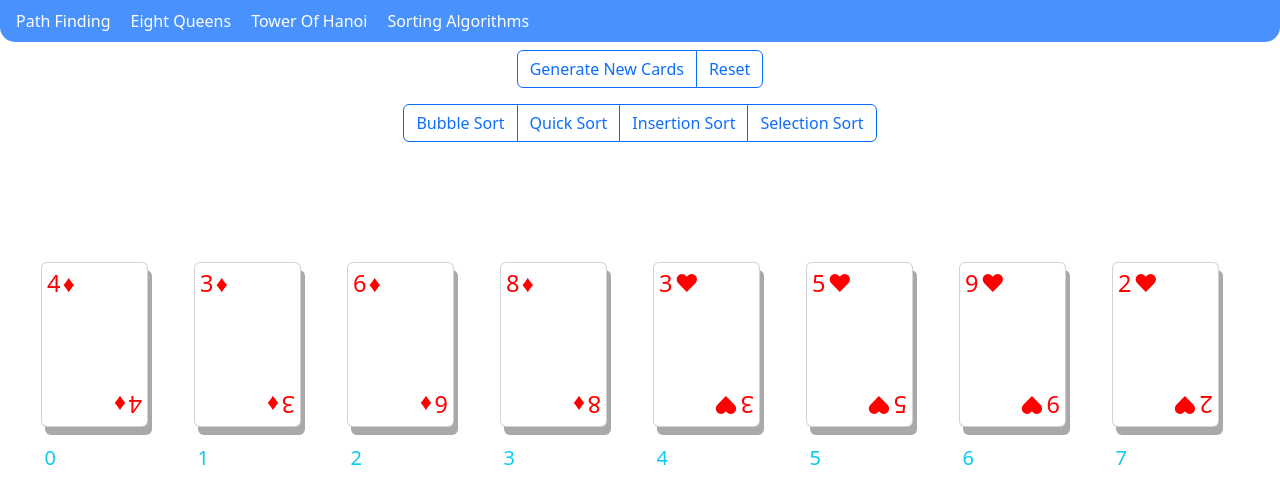
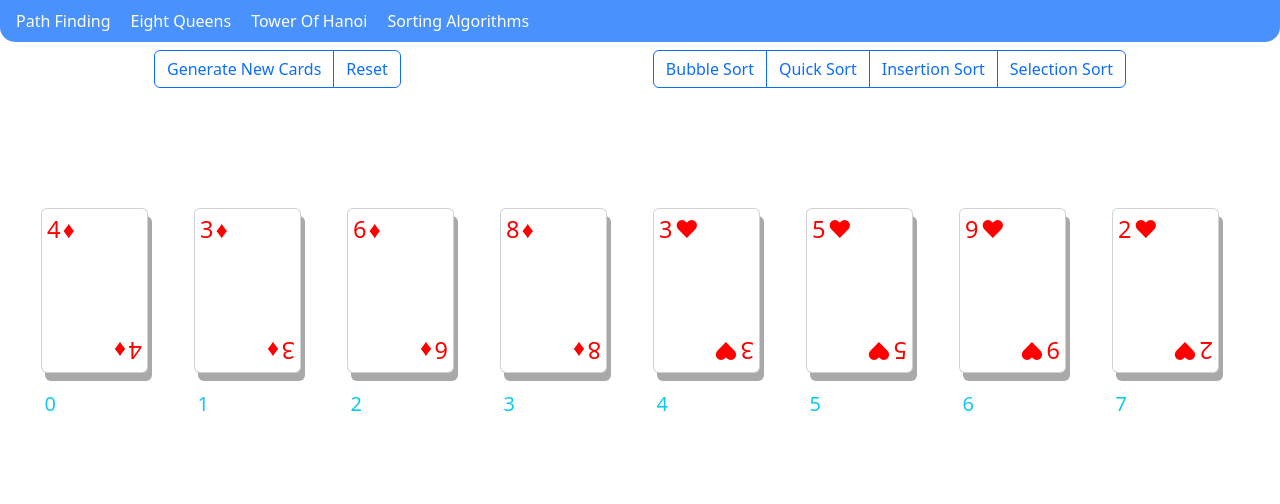
Before and after one commit to IvayloNikolov36/AlgorithmVisualiser, a React (Create React App) app in the folder algorithm-visualizer/: page /sorting in a window 1280 px wide. Shown: the top 504 px of the page. Built offline with nearby package versions, Linux system fonts and the light colour scheme.

Commit message:
insertion sort ui changes

```diff
--- a/algorithm-visualizer/src/components/SortingAlgorithms.jsx
+++ b/algorithm-visualizer/src/components/SortingAlgorithms.jsx
@@ -1,4 +1,4 @@
-import { useEffect } from "react";
+import { useEffect, useRef } from "react";
 import { useState } from "react";
 import { Card } from "../models/card";
 import { CardSuitEnum } from "../enums/card-suit.enum";
@@ -17,15 +17,29 @@ const EmptyLabel = '';
 export function SortingAlgorithms() {
 
     const [cards, setCards] = useState([]);
+    const [cardsField, setCardsField] = useState([]);
     const [unsortedCards, setUnsortedCards] = useState([]);
     const [isSorting, setIsSorting] = useState(false);
     const [sortingInfo, setSortingInfo] = useState('');
+    const [showCardsField, setShowCardsField] = useState(false);
+    const nullCard = useRef(new Card(null, null));
 
     useEffect(() => {
         const initialCards = createCards();
         setUnsortedCards(cloneDeep(initialCards));
         setCards(initialCards);
+        setCardsField(createCardsField());
     }, [])
+
+    const createCardsField = () => {
+        const cardsField = [];
+
+        for (let i = 0; i < CardsCount; i++) {
+            cardsField.push(nullCard.current);
+        }
+
+        return cardsField;
+    }
 
     const startQuickSort = async () => {
         setIsSorting(true);
@@ -111,11 +125,6 @@ export function SortingAlgorithms() {
         await quickSortSortPartition(sortedIndex + 1, endIndex);
     }
 
-    const updateCards = async () => {
-        setCards(cloneDeep(cards));
-        await setTimeOutAfter(WaitInSeconds);
-    }
-
     const startBubbleSort = async () => {
         setIsSorting(true);
 
@@ -191,10 +200,15 @@ export function SortingAlgorithms() {
 
     const startInsertionSort = async () => {
         setIsSorting(true);
+        setShowCardsField(true);
+        await setTimeOutAfter(WaitInSeconds);
 
         let index = 1;
 
         while (index < cards.length) {
+
+            setGrayOutFlag([cards[index - 1]], true);
+            await updateCards();
 
             const currentValue = cards[index].value;
             const previousValue = cards[index - 1].value;
@@ -202,8 +216,12 @@ export function SortingAlgorithms() {
             if (currentValue < previousValue) {
 
                 const extracted = cards[index];
-                // TODO: create a new div to hold the extracted card
-                cards[index] = new Card(null, null);
+                cards[index] = nullCard.current;
+                await updateCards();
+
+                cardsField[index] = extracted;
+                setCardsField(cloneDeep(cardsField));
+                await setTimeOutAfter(WaitInSeconds);
 
                 await moveForward(cards, index - 1);
 
@@ -212,6 +230,10 @@ export function SortingAlgorithms() {
                 while (insertIndex >= 0) {
                     if (insertIndex === 0 || extracted.value >= cards[insertIndex - 1].value) {
                         cards[insertIndex] = extracted;
+                        setGrayOutFlag([cards[insertIndex]], true);
+
+                        cardsField[index] = nullCard.current;
+                        setCardsField(cloneDeep(cardsField));
                         await updateCards();
                         break;
                     }
@@ -223,8 +245,10 @@ export function SortingAlgorithms() {
             index++;
         }
 
+        setGrayOutFlag(cards, false);
         await updateCards();
         setIsSorting(false);
+        setShowCardsField(false);
     }
 
     const startSelectionSort = async () => {
@@ -275,6 +299,11 @@ export function SortingAlgorithms() {
         await clearSortedFlag(cards);
 
         setIsSorting(false);
+    }
+
+    const updateCards = async () => {
+        setCards(cloneDeep(cards));
+        await setTimeOutAfter(WaitInSeconds);
     }
 
     const setLabel = (cards, label) => {
@@ -385,16 +414,43 @@ export function SortingAlgorithms() {
         await setTimeOutAfter(WaitInSeconds);
     }
 
+    const getCardStructure = (card, index, showArrows = false) => {
+        return <div
+            className={`card ${card?.grayOut ? 'grayOutCard' : ''} ${card?.selected ? 'selectedCard' : ''} justify-content-between`}
+            key={index}
+        >
+            {getCardDetailsRow(card)}
+
+            {
+                showArrows
+                && (card.showLeftSwapArrow || card.showRightSwapArrow)
+                && getCardArrowsStructure(card.showLeftSwapArrow)
+            }
+
+            <div className="verticalFlip">
+                {getCardDetailsRow(card)}
+            </div>
+        </div>
+    }
+
+    const getCardArrowsStructure = (showLeftArrow) => {
+        return <div className={showLeftArrow ? 'arrow-left' : 'arrow-right'}>
+            <span></span>
+            <span></span>
+            <span></span>
+        </div>
+    }
+
     const getCardDetailsRow = (card) => {
         return <div className="d-flex">
-            <span className="cardValue" style={{ color: card.color }}>{card.value}</span>
-            <span className="cardSymbol" style={{ color: card.color }} dangerouslySetInnerHTML={{ __html: card.suit }}></span>
+            <span className="cardValue" style={{ color: card?.color }}>{card?.value}</span>
+            <span className="cardSymbol" style={{ color: card?.color }} dangerouslySetInnerHTML={{ __html: card?.suit }}></span>
         </div>
     }
 
     return (
         <div className="container-fluid">
-            <div className="d-flex justify-content-center py-2">
+            <div className="d-flex justify-content-around px-3 py-2">
                 <ButtonGroup>
                     <Button
                         onClick={generateNewCards}
@@ -411,8 +467,7 @@ export function SortingAlgorithms() {
                         Reset
                     </Button>
                 </ButtonGroup>
-            </div>
-            <div className="d-flex justify-content-center py-2">
+
                 <ButtonGroup>
                     <Button
                         onClick={startBubbleSort}
@@ -450,29 +505,15 @@ export function SortingAlgorithms() {
             <div className="d-flex justify-content-around mx-3 my-1 pt-1">
                 {
                     cards.map((card, index) => {
-                        return <div className="d-flex-col" key={index}
+                        return <div
+                            className="d-flex-col"
+                            key={index}
                         >
                             <div className="d-flex align-items-end card-label text-start">
                                 <span>{card.label}</span>
                             </div>
 
-                            <div
-                                className={`card ${card.grayOut ? 'grayOutCard' : ''} ${card.selected ? 'selectedCard' : ''} justify-content-between`}
-                                key={index}
-                            >
-                                {getCardDetailsRow(card)}
-                                {
-                                    (card.showLeftSwapArrow || card.showRightSwapArrow) &&
-                                    <div className={card.showLeftSwapArrow ? 'arrow-left' : 'arrow-right'}>
-                                        <span></span>
-                                        <span></span>
-                                        <span></span>
-                                    </div>
-                                }
-                                <div className="verticalFlip">
-                                    {getCardDetailsRow(card)}
-                                </div>
-                            </div>
+                            {getCardStructure(card, index, true)}
 
                             <div className="d-flex align-items-end text-start mt-3 ms-1">
                                 <span className="text-info fs-5">{index}</span>
@@ -481,7 +522,18 @@ export function SortingAlgorithms() {
                     })
                 }
             </div>
-
+            {
+                showCardsField &&
+                <div className="d-flex justify-content-around mx-3 my-1 pt-1">
+                    {
+                        cardsField.map((card, index) => {
+                            return <div className="d-flex-col">
+                                {getCardStructure(card, index, false)}
+                            </div>
+                        })
+                    }
+                </div>
+            }
         </div>
     );
 }
```
